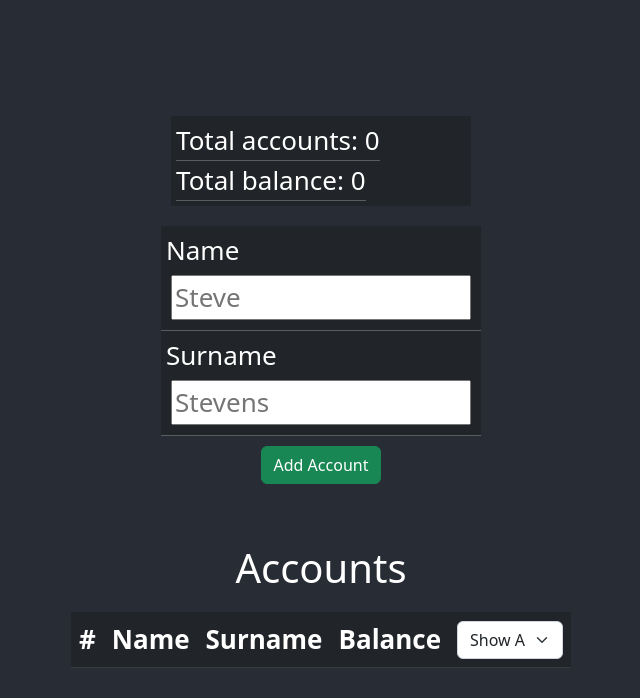
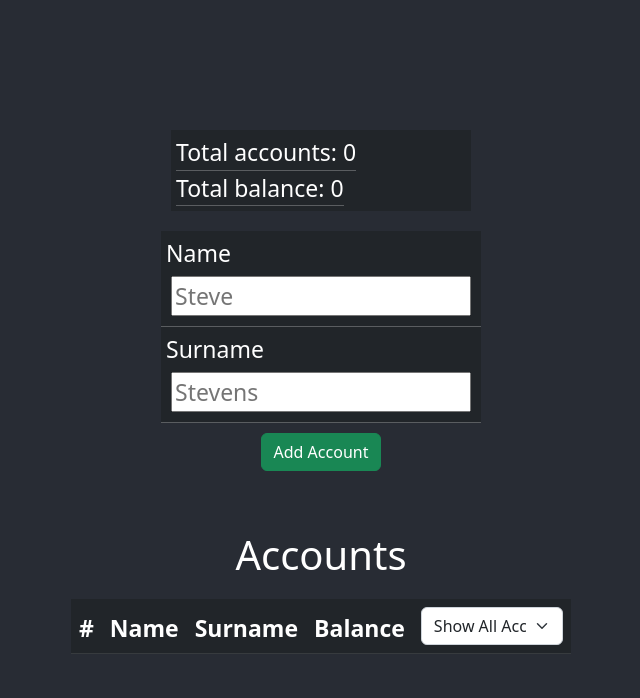
Before and after one commit to PauliusJaras/bankas-v1, a React (Create React App) app: page / in a window 1280 px wide. Shown: the top 698 px of the page, without its empty margins (319-959 px from the left). Built offline with nearby package versions, Linux system fonts and the light colour scheme.

Commit message:
Added sort

```diff
--- a/src/App.jsx
+++ b/src/App.jsx
@@ -4,7 +4,7 @@ import Table from './Components/Table';
 import Form from './Components/Form';
 import Stats  from './Components/Stats';
 import { useEffect, useState } from 'react';
-import { create, destroy, read, edit } from './Storage/localStorage';
+import { create, destroy, read, edit, sort } from './Storage/localStorage';
 import Messages from './Components/Messages';
 
 const KEY = 'accounts';
@@ -18,6 +18,7 @@ function App() {
   const [editAccount, setEditAccount] = useState(null);
   const [filterAccount, setFilterAccount] = useState(null);
   const [messages, setMessages] = useState(null);
+  const [sortData, setSortData] = useState(null);
 
   useEffect(() => {
     setTable(read(KEY));
@@ -29,7 +30,7 @@ function App() {
     }
     create(KEY, createAccount);
     setLastUpdate(Date.now());
-    msg('New account added', 'success');
+    msg(`${createAccount.name} ${createAccount.surname} added to the account list`, 'success');
   }, [createAccount])
 
   useEffect(() => {
@@ -38,7 +39,7 @@ function App() {
     }
     destroy(KEY, deleteAccount.id)
     setLastUpdate(Date.now());
-    msg('User deleted', 'danger');
+    msg(`Account ${deleteAccount.id} deleted`, 'danger');
   }, [deleteAccount]);
 
   useEffect(() => {
@@ -47,7 +48,7 @@ function App() {
     }
     edit(KEY, editAccount)
     setLastUpdate(Date.now());
-    msg('Account updated', 'update')
+    msg(`${editAccount.name} ${editAccount.surname} account updated`, 'update')
   }, [editAccount]);
 
   useEffect(() => {
@@ -58,6 +59,15 @@ function App() {
     setLastUpdate(Date.now());
     msg('Accounts filtered', 'ok')
   }, [filterAccount]);
+
+  useEffect(() => {
+    if(sortData === null){
+      return;
+    }
+    sort(KEY, sortData);
+    setLastUpdate(Date.now());
+    msg('Accounts sorted by: '+ sortData, 'ok');
+  }, [sortData])
 
   const msg = (text, type) => {
     const randID = crypto.randomUUID();
@@ -72,7 +82,7 @@ function App() {
       <header className="App-header">
       <Stats table={table}/>
       <Form setCreateAccount={setCreateAccount}/>
-      <Table table={table} setDeleteAccount={setDeleteAccount} setEditAccount={setEditAccount} setFilterAccount={setFilterAccount}/>
+      <Table table={table} setDeleteAccount={setDeleteAccount} setEditAccount={setEditAccount} setFilterAccount={setFilterAccount} setSortData={setSortData}/>
       {
       messages && <Messages messages={messages}/>
       }
--- a/src/App.scss
+++ b/src/App.scss
@@ -20,7 +20,7 @@
   flex-direction: column;
   align-items: center;
   justify-content: center;
-  font-size: calc(10px + 2vmin);
+  font-size: calc(15px + 1vmin);
   color: white;
 }
 
@@ -89,6 +89,11 @@ table{
   max-width: 500px;
 }
 
+.sort:hover{
+  color: darken($color: #8c94b4, $amount: 10%);
+  cursor: n-resize;
+}
+
 .messages {
   position: fixed;
   top: 50px;
--- a/src/Components/Table.jsx
+++ b/src/Components/Table.jsx
@@ -10,7 +10,7 @@ const filterValues = [
     {name: "Show Positive Accounts", id: 'p'}
 ];
 
-function Table({table, setDeleteAccount, setEditAccount, setFilterAccount}){
+function Table({table, setDeleteAccount, setEditAccount, setFilterAccount, setSortData}){
 
     const [balance, setBalance] = useState(0);
     const [filter, setFilter] = useState(null);
@@ -52,9 +52,9 @@ function Table({table, setDeleteAccount, setEditAccount, setFilterAccount}){
                 <thead>
                     <tr>
                         <th scope="col">#</th>
-                        <th scope="col">Name</th>
-                        <th scope="col">Surname</th>
-                        <th scope="col">Balance</th>
+                        <th scope="col"  className="sort" onClick={() => setSortData("name")}>Name</th>
+                        <th scope="col"  className="sort" onClick={() => setSortData("surname")}>Surname</th>
+                        <th scope="col" className="sort" onClick={() => setSortData("balance")}>Balance</th>
                         <th scope="col">
                             <Filter setFilter={setFilter} filter={filterValues}/>
                         </th>
--- a/src/Storage/localStorage.js
+++ b/src/Storage/localStorage.js
@@ -29,3 +29,15 @@ export const edit = (key, data) => {
     const editedData = allData.map(a => data.id === a.id ? {...data} : {...a});
     write(key, editedData);
 }
+
+export const sort = (key, sortData) => {
+    console.log(sortData);
+    const allData = read(key);
+    const newData = [...allData]
+    const sortedData = newData.sort((a, b) => {
+        if(a[sortData] < b[sortData]) { return 1; }
+    if(a[sortData] > b[sortData]) { return -1; }
+    return 0;
+    })
+    write(key, sortedData);
+}
```
